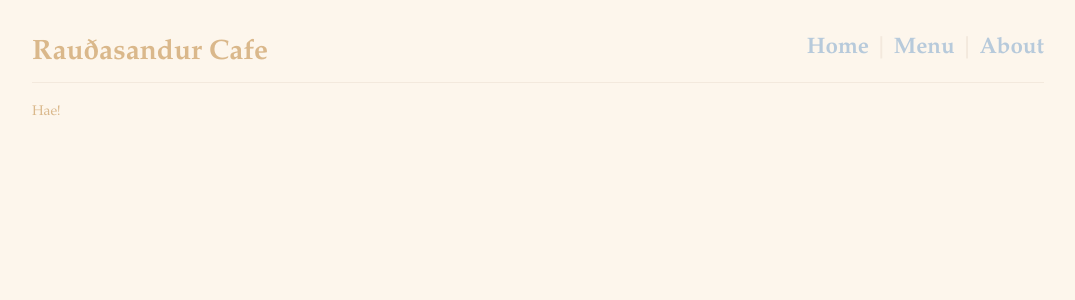
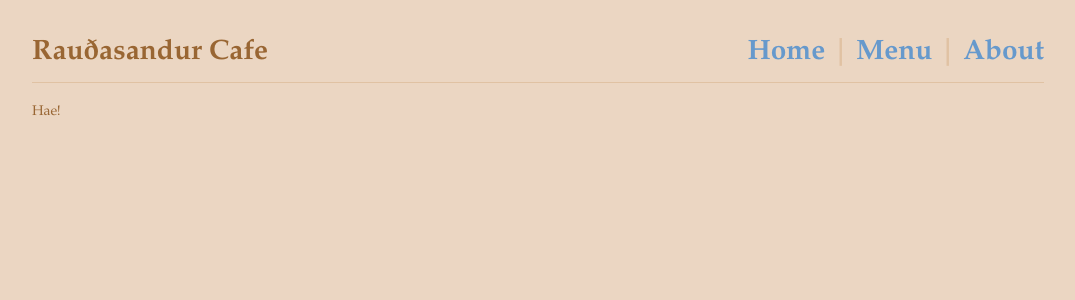
Before and after one commit to raudasandur/raudasandur.github.io, a Jekyll site: the page built from index.md, in a window 1280 px wide. Shown: the top 300 px of the page, without its empty margins (102-1177 px from the left). Built offline with Jekyll 4.4.1, drawn with Linux system fonts in a browser that asks for light colours; nearby versions of some CDN libraries; library files that are not in the unit come from our copies.

Commit message:
Make design more readable

```diff
--- a/_config.yml
+++ b/_config.yml
@@ -5,8 +5,23 @@ contact:
   address: Lambavatnsvegur, Westfjords
   map: https://osm.org/go/efmp~0sMl-
 
+# Pastel
+# colors:
+#   background: "#FDF6EC"
+#   primary: "#DAB88B"
+#   secondary: "#F3E9DD"
+#   accent: "#B7CADB"
+
+# Contrast
+# colors:
+#   background: "#FDE1CB"
+#   primary: "#B78365"
+#   secondary: "#F1CCB1"
+#   accent: "#84ABD7"
+
+# Combined
 colors:
-  background: "#FDF6EC"
-  primary: "#DAB88B"
-  secondary: "#F3E9DD"
-  accent: "#B7CADB"
+  background: "#EBD6C2"
+  primary: "#996633"
+  secondary: "#E0C2A3"
+  accent: "#6699CC"
--- a/_includes/navbar.html
+++ b/_includes/navbar.html
@@ -1,5 +1,5 @@
 <h1 class="big">{{ site.title }}
-<span style="font-size: 0.80em; float:right;">
+<span style="float:right;">
   <p style="color: {{ site.colors.secondary }}; display: inline; vertical-align: middle;">
     {% include nav-items.html %}
   </p>
@@ -7,7 +7,7 @@
 </h1>
 <center class="small">
   <h1 style="padding-bottom: 0px; margin-bottom: 0px; border-bottom: none;">{{ site.title }}
-  <h1 style="color: {{ site.colors.secondary }}; font-size: 1.60em; margin-top: 0px">
+  <h1 style="color: {{ site.colors.secondary }}; margin-top: 0px">
     {% include nav-items.html %}
   </span>
   </h1>
--- a/assets/css/public.css
+++ b/assets/css/public.css
@@ -15,6 +15,10 @@ body {
 a {
   color: {{ site.colors.accent }};
   text-decoration: none;
+}
+
+a:hover {
+  text-decoration: underline;
 }
 
 h1 {
```
